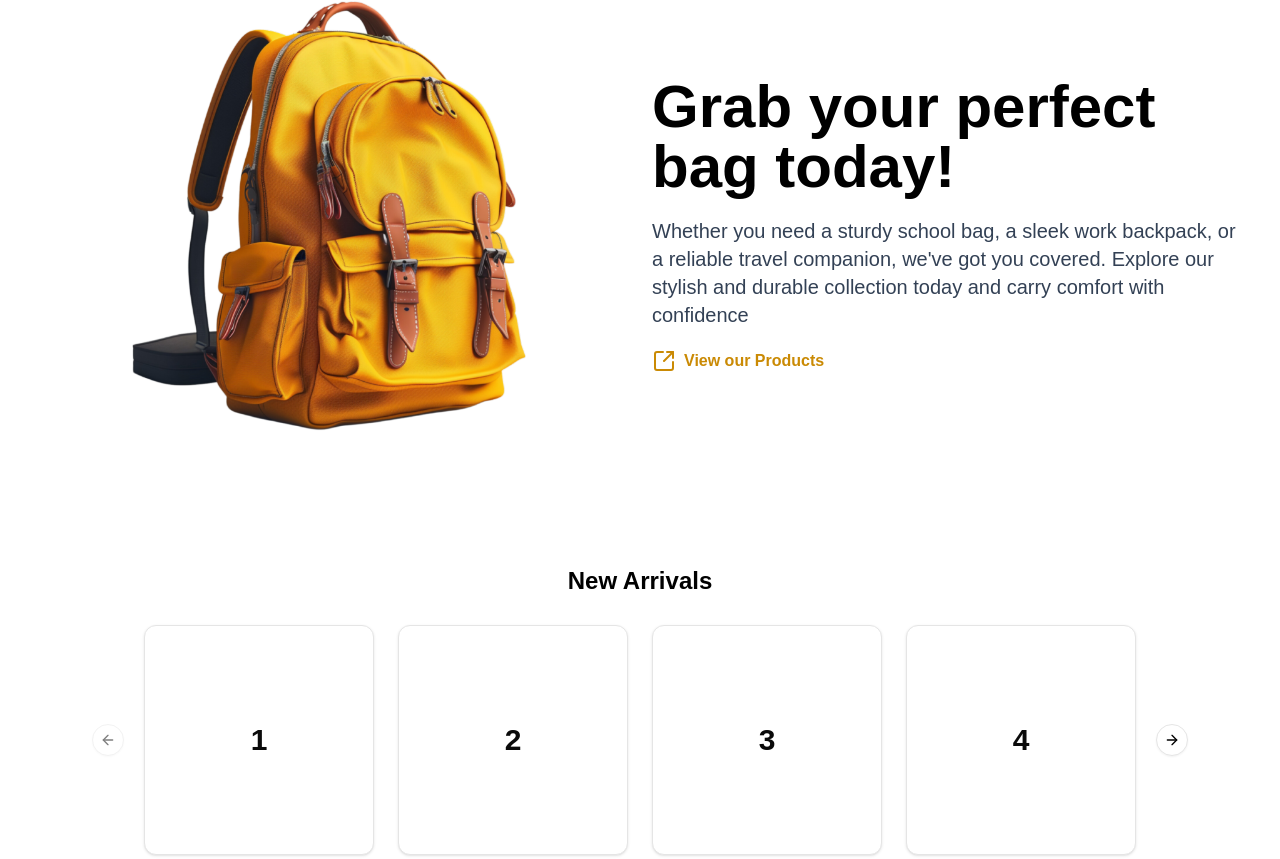
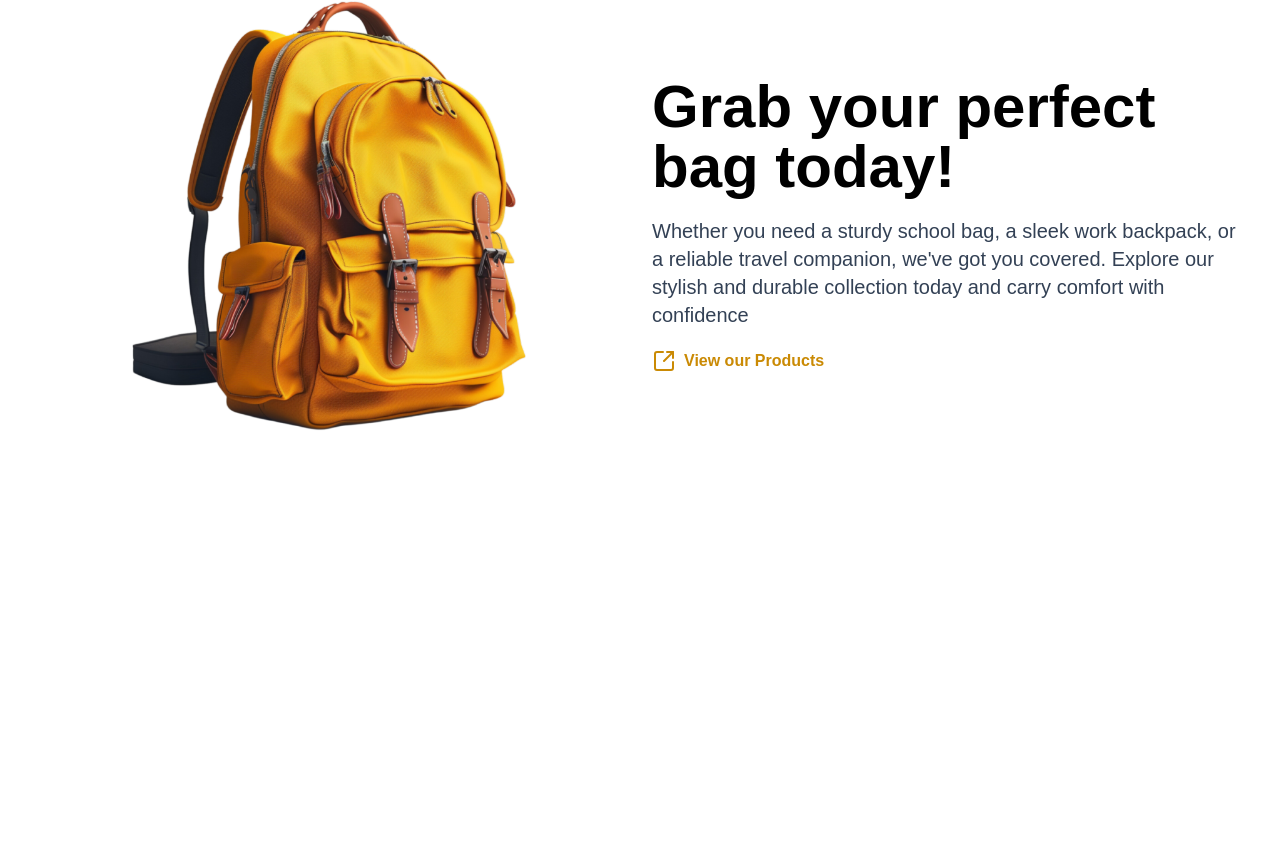
Before and after one commit to HosseinMazhar/koole-shop, a Next.js app: page / in a window 1280 px wide. Shown: the part 155-1014 px from the top of the page. After the commit the page ends 800 px from the top, so only its background shows below. Built offline with nearby package versions, Linux system fonts and the light colour scheme.

Commit message:
remove new arrival

```diff
--- a/src/components/landingPage/LandingPage.tsx
+++ b/src/components/landingPage/LandingPage.tsx
@@ -26,7 +26,7 @@ export default function LandingPage() {
           </p>
           <div className="flex justify-center lg:justify-start">
             <Link href={"/products"}>
-              <span className="flex gap-2 text-yellow-600 font-bold">
+              <span className="flex gap-2 text-yellow-600 hover:text-yellow-500 font-bold">
                 <SquareArrowOutUpRight />
                 View our Products
               </span>
@@ -34,10 +34,6 @@ export default function LandingPage() {
           </div>
         </article>
       </section>
-      <section className="w-full flex flex-col justify-center items-center gap-6">
-        <h2 className="font-semibold text-2xl">New Arrivals</h2>
-        <NewArrivalsSlider />
-      </section>
     </div>
   );
 }
--- a/src/components/landingPage/NewArrivalsSlider.tsx
+++ /dev/null
@@ -1,34 +0,0 @@
-import { Card, CardContent } from "../ui/card";
-import { Carousel, CarouselContent, CarouselItem, CarouselNext, CarouselPrevious } from "../ui/carousel";
-
-export default function NewArrivalsSlider() {
-  return (
-    <div className="w-full px-20 flex justify-center items-center">
-      <Carousel
-        opts={{
-          align: "start",
-        }}
-        className="w-full max-w-[1000px]"
-      >
-        <CarouselContent>
-          {Array.from({ length: 5 }).map((_, index) => (
-            <CarouselItem
-              key={index}
-              className="md:basis-1/3 lg:basis-1/3 xl:basis-1/4"
-            >
-              <div className="p-1">
-                <Card>
-                  <CardContent className="flex aspect-square items-center justify-center p-6">
-                    <span className="text-3xl font-semibold">{index + 1}</span>
-                  </CardContent>
-                </Card>
-              </div>
-            </CarouselItem>
-          ))}
-        </CarouselContent>
-        <CarouselPrevious />
-        <CarouselNext />
-      </Carousel>
-    </div>
-  );
-}
```
